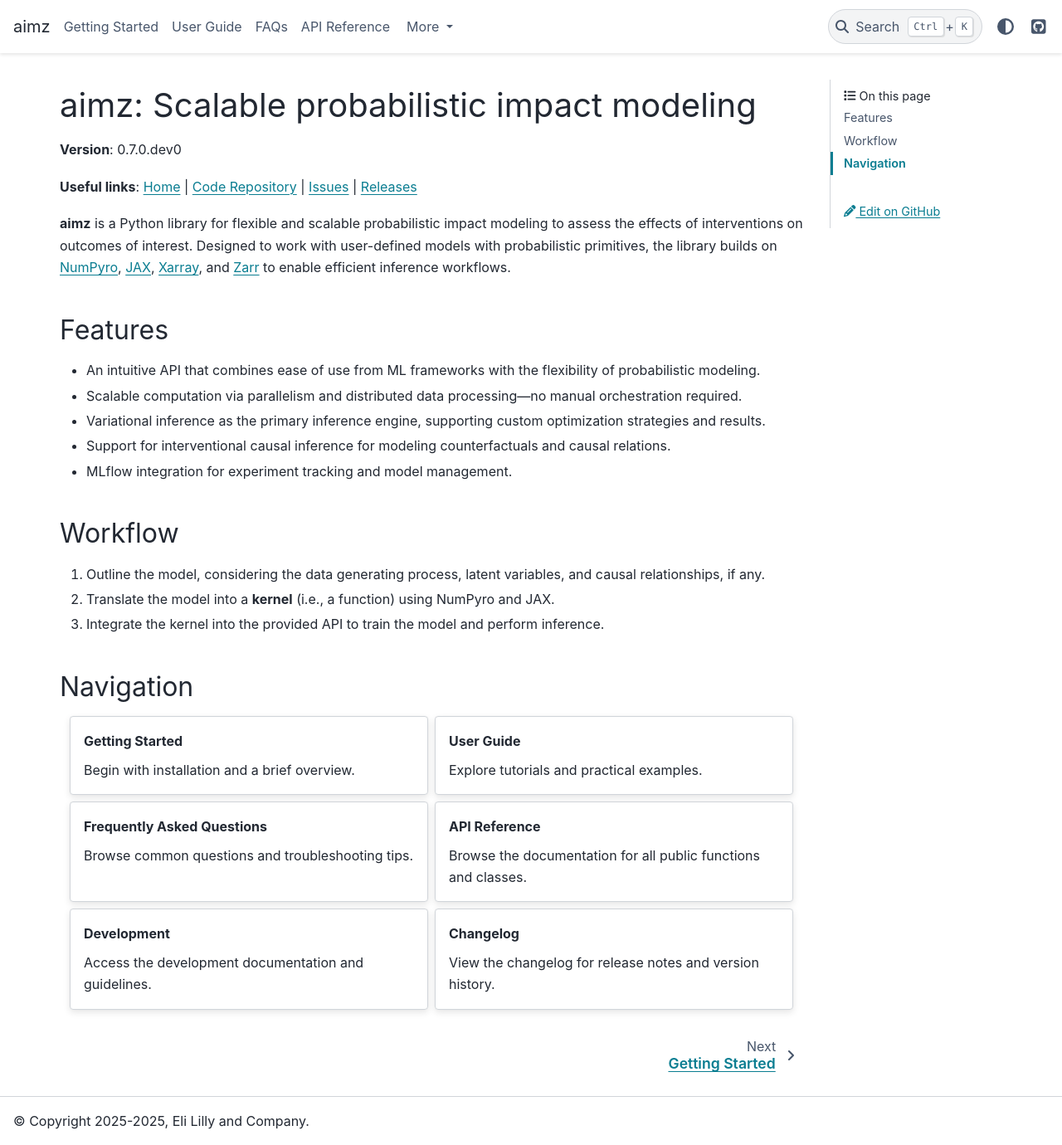
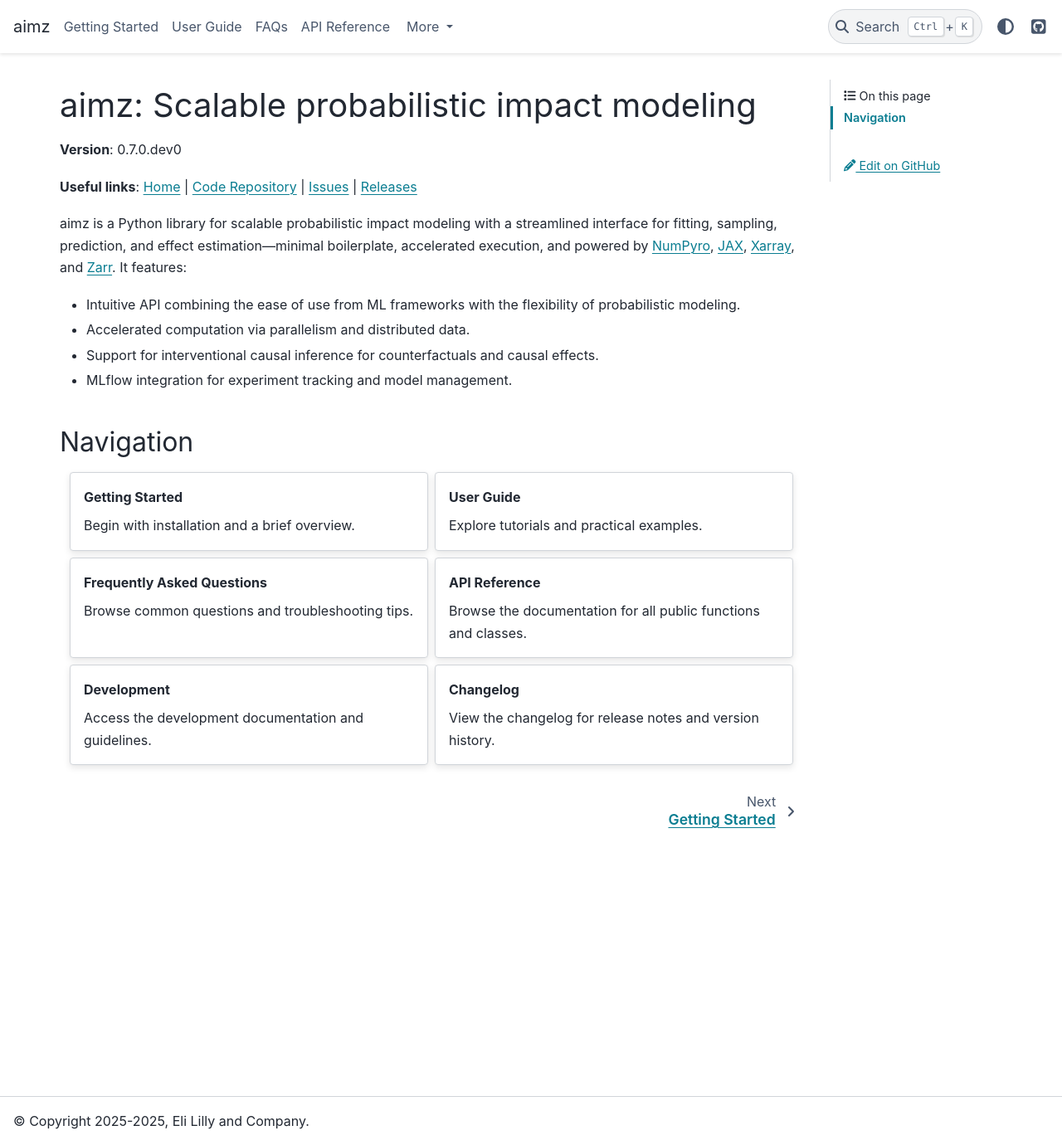
Before and after one commit to markean/aimz, a Sphinx documentation site: the page built from docs/source/index.rst, in a window 1280 px wide and 1380 px high. Shown: the whole window at 83% size. Built offline with Sphinx 7.4.7 and the PyData theme 0.15.4, drawn with Linux system fonts in a browser that asks for light colours.

Commit message:
Update documentation
- Revise README to improve description of aimz library and its features.
- Add FAQ entry on data handling capabilities.
- Update MLflow integration guide to clarify installation as an optional dependency.

```diff
--- a/docs/source/index.rst
+++ b/docs/source/index.rst
@@ -9,24 +9,14 @@
 `Issues <https://github.com/markean/aimz/issues>`__ |
 `Releases <https://github.com/markean/aimz/releases>`__
 
-**aimz** is a Python library for flexible and scalable probabilistic impact modeling to assess the effects of interventions on outcomes of interest.
-Designed to work with user-defined models with probabilistic primitives, the library builds on `NumPyro <https://num.pyro.ai/en/stable/>`_, `JAX <https://jax.readthedocs.io/en/latest/>`_, `Xarray <https://xarray.dev/>`_, and `Zarr <https://zarr.readthedocs.io/en/stable/>`_ to enable efficient inference workflows.
+aimz is a Python library for scalable probabilistic impact modeling with a streamlined interface for fitting, sampling, prediction, and effect estimation—minimal boilerplate, accelerated execution, and powered by `NumPyro <https://num.pyro.ai/en/stable/>`_, `JAX <https://jax.readthedocs.io/en/latest/>`_, `Xarray <https://xarray.dev/>`_, and `Zarr <https://zarr.readthedocs.io/en/stable/>`_.
+It features:
 
-Features
---------
+* Intuitive API combining the ease of use from ML frameworks with the flexibility of probabilistic modeling.
+* Accelerated computation via parallelism and distributed data.
+* Support for interventional causal inference for counterfactuals and causal effects.
+* MLflow integration for experiment tracking and model management.
 
-- An intuitive API that combines ease of use from ML frameworks with the flexibility of probabilistic modeling.
-- Scalable computation via parallelism and distributed data processing—no manual orchestration required.
-- Variational inference as the primary inference engine, supporting custom optimization strategies and results.
-- Support for interventional causal inference for modeling counterfactuals and causal relations.
-- MLflow integration for experiment tracking and model management.
-
-Workflow
---------
-
-1. Outline the model, considering the data generating process, latent variables, and causal relationships, if any.
-2. Translate the model into a **kernel** (i.e., a function) using NumPyro and JAX.
-3. Integrate the kernel into the provided API to train the model and perform inference.
 
 Navigation
 ----------
--- a/docs/source/user_guide/mlflow.rst
+++ b/docs/source/user_guide/mlflow.rst
@@ -12,6 +12,10 @@
 
 1. Autologging via :func:`~aimz.mlflow.autolog` that patches :meth:`~aimz.ImpactModel.fit` to record parameters, metrics, artifacts, and an MLflow Model.
 2. Low-level helpers (:func:`~aimz.mlflow.save_model`, :func:`~aimz.mlflow.log_model`, :func:`~aimz.mlflow.load_model`) that mirror the MLflow flavor contract and enable manual control.
+
+.. note::
+   MLflow is an optional dependency and is **not installed** with aimz.
+   Install it separately with ``pip install mlflow``.
 
 
 Auto Logging
```
Also changed, not shown: README.md (+18 -64 lines), docs/source/faq.rst (+9 -0 lines).
